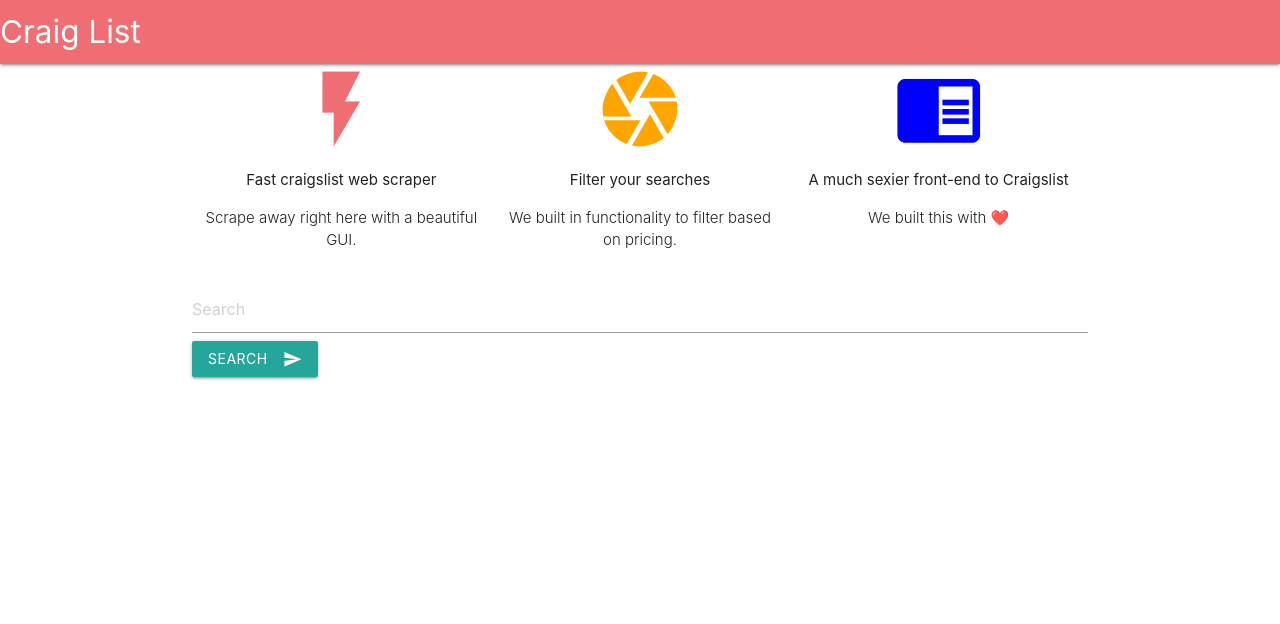
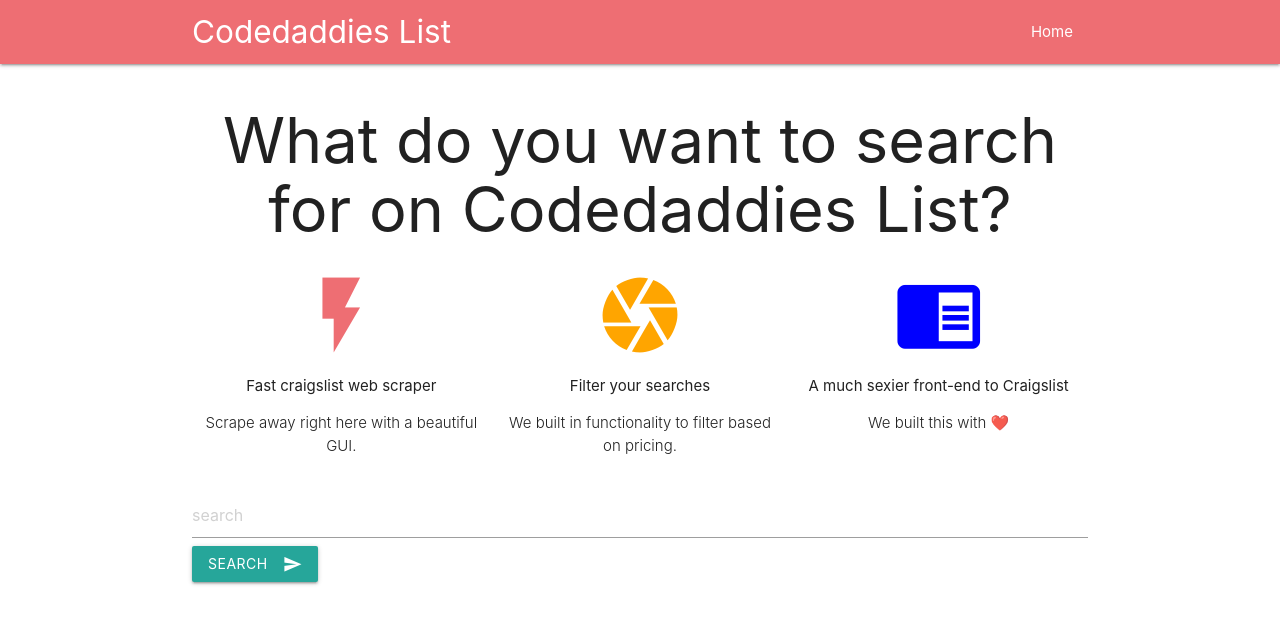
Before and after one commit to isharrma/craigClone, a Django app: page / in a window 1280 px wide. Shown: the top 624 px of the page. Run offline with Django 3.2, Linux system fonts and the light colour scheme; some libraries are stand-ins or nearby versions.

Commit message:
New_Search Almost complete

```diff
--- a/Craiglist/templates/base.html
+++ b/Craiglist/templates/base.html
@@ -1,38 +1,36 @@
-{% load static%}
-
-
+{% load static %}
 
 <html lang="en">
-
 <head>
     <meta charset="UTF-8">
-    <title>CraigList</title>
-    <meta charset="UTF-8" />
-    <meta name="viewport" content="width=device-width, initial-scale=1" />
-    <link rel="stylesheet" type="stext/css" href="{% static "css/style.css" %}">
+    <title>Codedaddies List</title>
+    <meta charset="UTF-8"/>
+    <meta name="viewport" content="width=device-width, initial-scale=1"/>
     <link rel="stylesheet" href="https://cdnjs.cloudflare.com/ajax/libs/materialize/1.0.0/css/materialize.min.css">
     <link href="https://fonts.googleapis.com/icon?family=Material+Icons" rel="stylesheet">
 
 </head>
-
 <body>
 <nav>
-        <div class="nav-wrapper">
-            <a href="/" class="brand-logo">Craig List</a>
-            <ul id="nav-mobile" class="right hide-on-med-and-down">
+    <div class="container nav-wrapper">
+        <a href="/" class="brand-logo">Codedaddies List</a>
+        <ul id="nav-mobile" class="right">
+            <li><a href="/">Home</a></li>
+        </ul>
     </div>
 </nav>
-    <div class="container mt-7">
 
+<div class="container">
+    <h1 style="text-align: center">What do you want to search for on Codedaddies List?</h1>
     <div class="row">
         <div class="col s4">
-
             <div class="center">
                 <i class="large material-icons" style="color: #EE6E73">flash_on</i>
                 <p>Fast craigslist web scraper</p>
                 <p class="light center">Scrape away right here with a beautiful GUI.</p>
             </div>
         </div>
+
         <div class="col s4">
             <div class="center">
                 <i class="large material-icons" style="color: orange">camera</i>
@@ -50,23 +48,19 @@
         </div>
     </div>
 
-    </div>
-    <div class="container">
     <form action="{% url 'new_search' %}" method="post">
         {% csrf_token %}
-            <input type="text" name="search" placeholder="Search">
+        <input type="text" name="search" placeholder="search">
         <button class="btn waves-effect waves-light" type="submit" name="action">Search
             <i class="material-icons right">send</i>
         </button>
     </form>
-    </div>
-    <div class="container">
-        {% block content%}
 
-        {% endblock content%}
+    {% block content %}
+
+    {% endblock content %}
 </div>
 
-    <script type="text/javascript" src="js/materialize.min.js"></script>
+<script src="https://cdnjs.cloudflare.com/ajax/libs/materialize/1.0.0/js/materialize.min.js"></script>
 </body>
-
 </html>
```
Also changed, not shown: Craiglist/templates/Craiglist/new_search.html (+24 -14 lines). Lines whose indentation alone changed are shown as unchanged.
